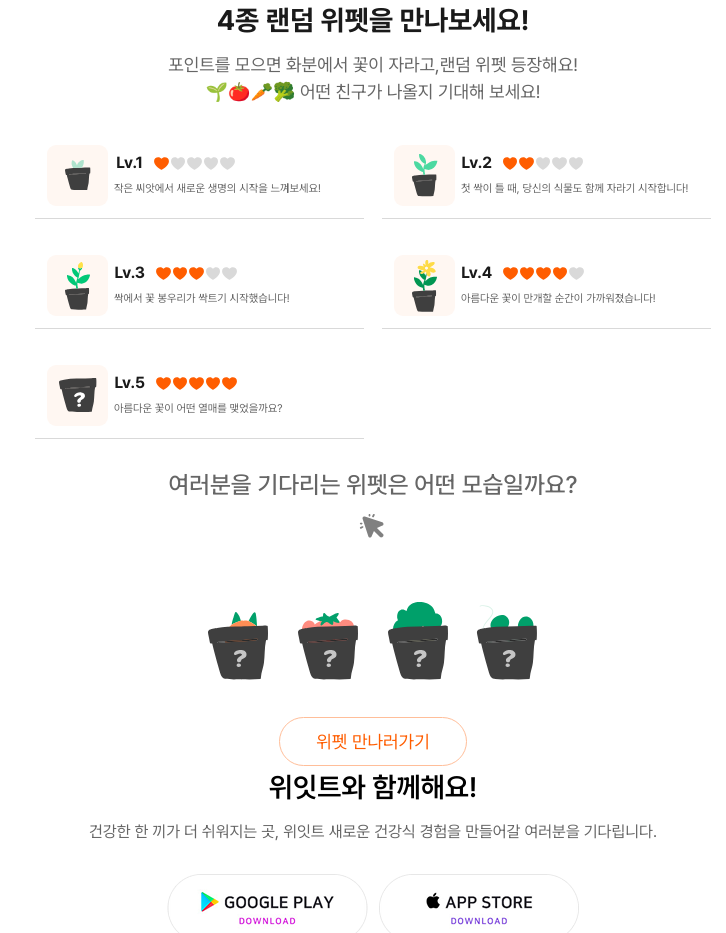
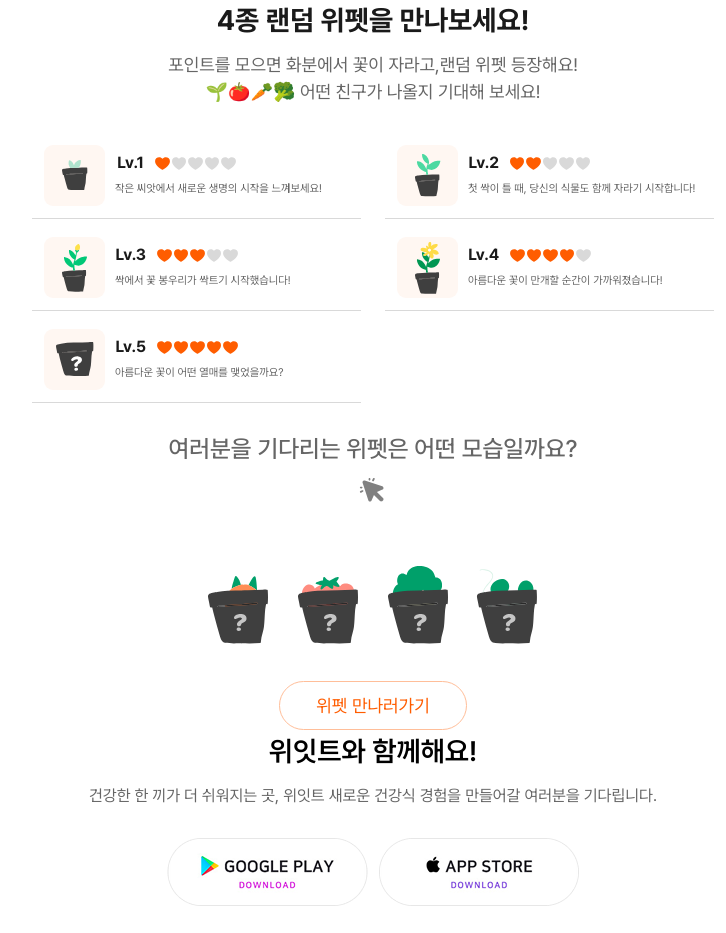
Before and after one commit to hyun2e/weat-landing, a React (Vite) app: page / in a window 1280 px wide. Shown: the part 3960-4893 px from the top of the page, without its empty margins (267-993 px from the left). Built offline with nearby package versions, Linux system fonts and the light colour scheme.

Commit message:
card edit 2

```diff
--- a/src/components/Card_character.jsx
+++ b/src/components/Card_character.jsx
@@ -26,7 +26,7 @@ const Wrapper = styled.div`
   display: grid;
   border-bottom: 0.5px solid ${({ theme }) => theme.colors.grey200};
   grid-template-columns: 61px 1fr; /* 2개의 열로 가로로 나열 */
-  gap: 24px 6px; /* 상하 간격 24px, 좌우 간격 6px */
+  gap: 24px 10px; /* 상하 간격 24px, 좌우 간격 6px */
   justify-content: center; /* 가로로 가운데 정렬 */
   align-items: center; /* 세로로 위쪽 정렬 */
   text-align: left; /* 텍스트 왼쪽 정렬 */
--- a/src/sections/Character.jsx
+++ b/src/sections/Character.jsx
@@ -17,7 +17,7 @@ const Wrapper = styled.div`
 const CardWrapper = styled.div`
   margin: auto;
   display: grid;
-  gap: 24px 18px; /* 상하 간격 24px, 좌우 간격 6px */
+  gap: 6px 24px; /* 상하 간격 24px, 좌우 간격 6px */
   grid-template-columns: repeat(2, 1fr); /* 3개의 이미지를 가로로 나열 */
   grid-template-rows: repeat(1, 1fr); /* 2개의 행을 세로로 나열 */
   align-items: center;
```
